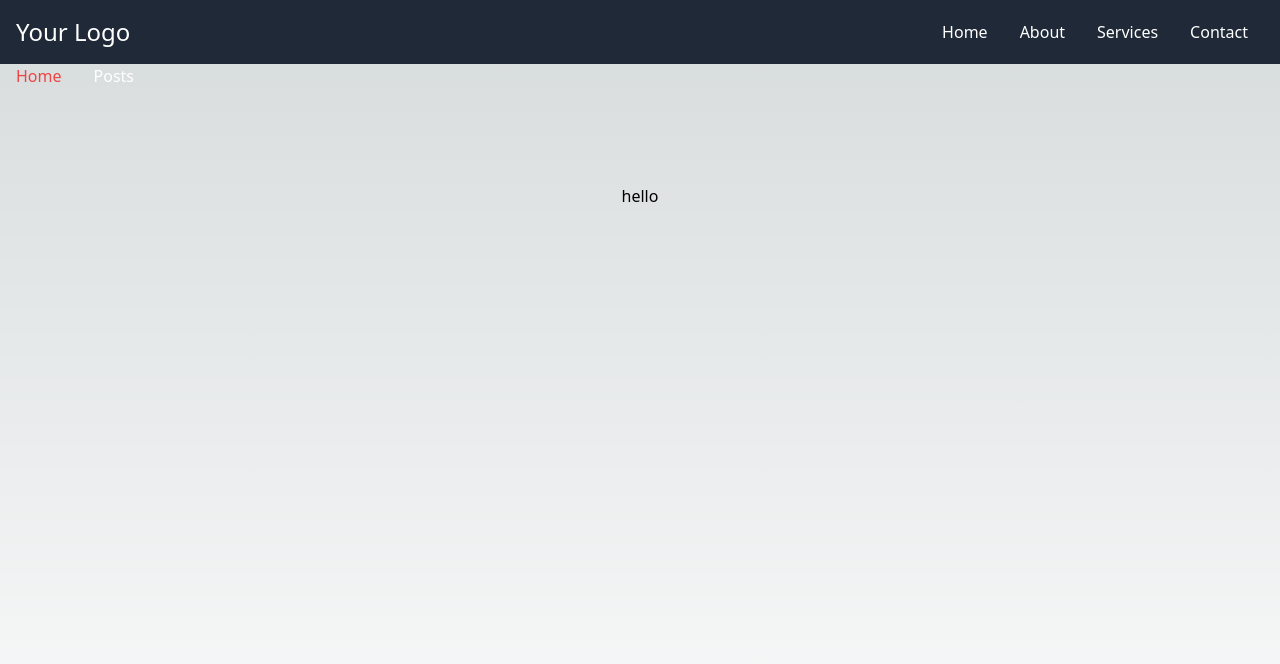
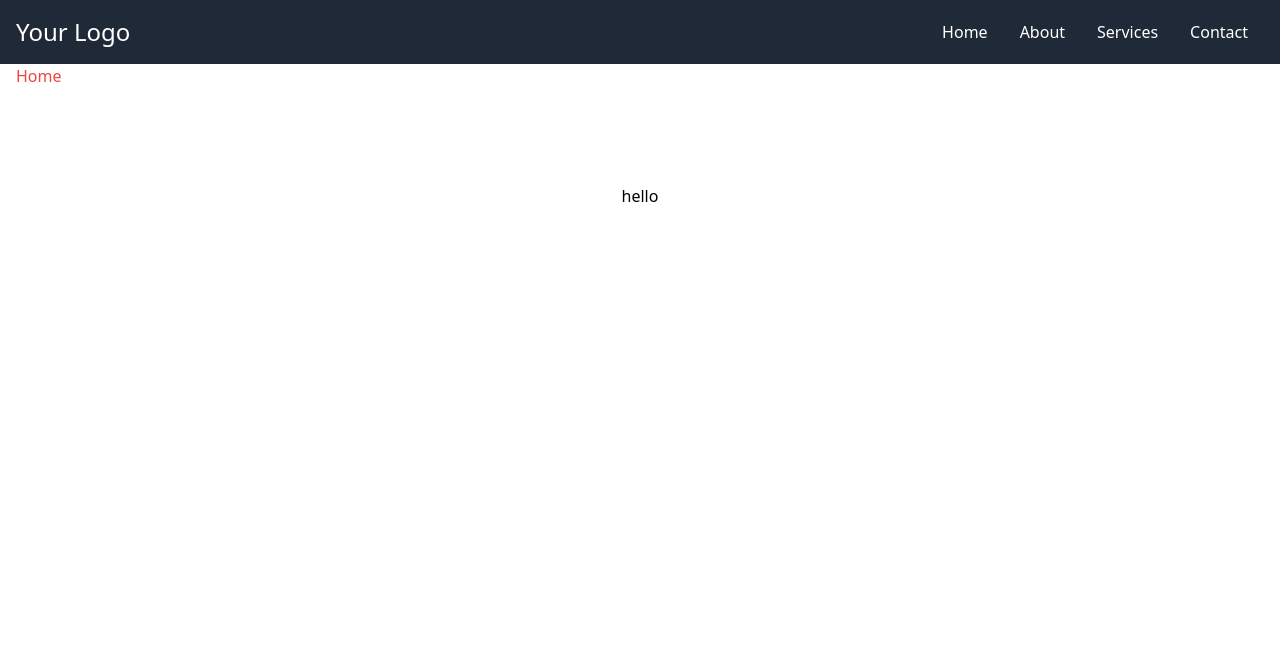
Before and after one commit to abd-ulbasit/xiots-test-app, a Next.js app: page / in a window 1280 px wide. Shown: the top 664 px of the page. Built offline with nearby package versions, Linux system fonts and the light colour scheme; no server answers.

Commit message:
remove default dark bg and add line-clamp

```diff
--- a/package.json
+++ b/package.json
@@ -10,6 +10,7 @@
   },
   "dependencies": {
     "@mantine/hooks": "^6.0.17",
+    "@tailwindcss/line-clamp": "^0.4.4",
     "@types/node": "20.4.8",
     "@types/react": "18.2.18",
     "@types/react-dom": "18.2.7",
--- a/src/components/PostsTable.tsx
+++ b/src/components/PostsTable.tsx
@@ -26,7 +26,7 @@ export default function PostsTable() {
                         <tr key={post.id}>
                             <td className="border px-4 py-2">{post.id}</td>
                             <td className="border px-4 py-2">{post.title}</td>
-                            <td className="border px-4 py-2">{post.body}</td>
+                            <td className="border px-4 py-2 line-clamp-1 ">{post.body}</td>
                         </tr>
                     ))}
                 </tbody>
--- a/src/styles/globals.css
+++ b/src/styles/globals.css
@@ -2,7 +2,7 @@
 @tailwind components;
 @tailwind utilities;
 
-:root {
+/* :root {
   --foreground-rgb: 0, 0, 0;
   --background-start-rgb: 214, 219, 220;
   --background-end-rgb: 255, 255, 255;
@@ -24,4 +24,4 @@ body {
       rgb(var(--background-end-rgb))
     )
     rgb(var(--background-start-rgb));
-}
+} */
--- a/tailwind.config.ts
+++ b/tailwind.config.ts
@@ -1,20 +1,20 @@
-import type { Config } from 'tailwindcss'
+import type { Config } from "tailwindcss";
 
 const config: Config = {
     content: [
-    './src/pages/**/*.{js,ts,jsx,tsx,mdx}',
-    './src/components/**/*.{js,ts,jsx,tsx,mdx}',
-    './src/app/**/*.{js,ts,jsx,tsx,mdx}',
+        "./src/pages/**/*.{js,ts,jsx,tsx,mdx}",
+        "./src/components/**/*.{js,ts,jsx,tsx,mdx}",
+        "./src/app/**/*.{js,ts,jsx,tsx,mdx}",
     ],
     theme: {
         extend: {
             backgroundImage: {
-        'gradient-radial': 'radial-gradient(var(--tw-gradient-stops))',
-        'gradient-conic':
-          'conic-gradient(from 180deg at 50% 50%, var(--tw-gradient-stops))',
+                "gradient-radial": "radial-gradient(var(--tw-gradient-stops))",
+                "gradient-conic":
+                    "conic-gradient(from 180deg at 50% 50%, var(--tw-gradient-stops))",
             },
         },
     },
-  plugins: [],
-}
-export default config
+    plugins: [require("@tailwindcss/line-clamp")],
+};
+export default config;
```
Also changed, not shown: 1 other file (tests, documents, lock files or other folders). Lines whose indentation alone changed are shown as unchanged.
